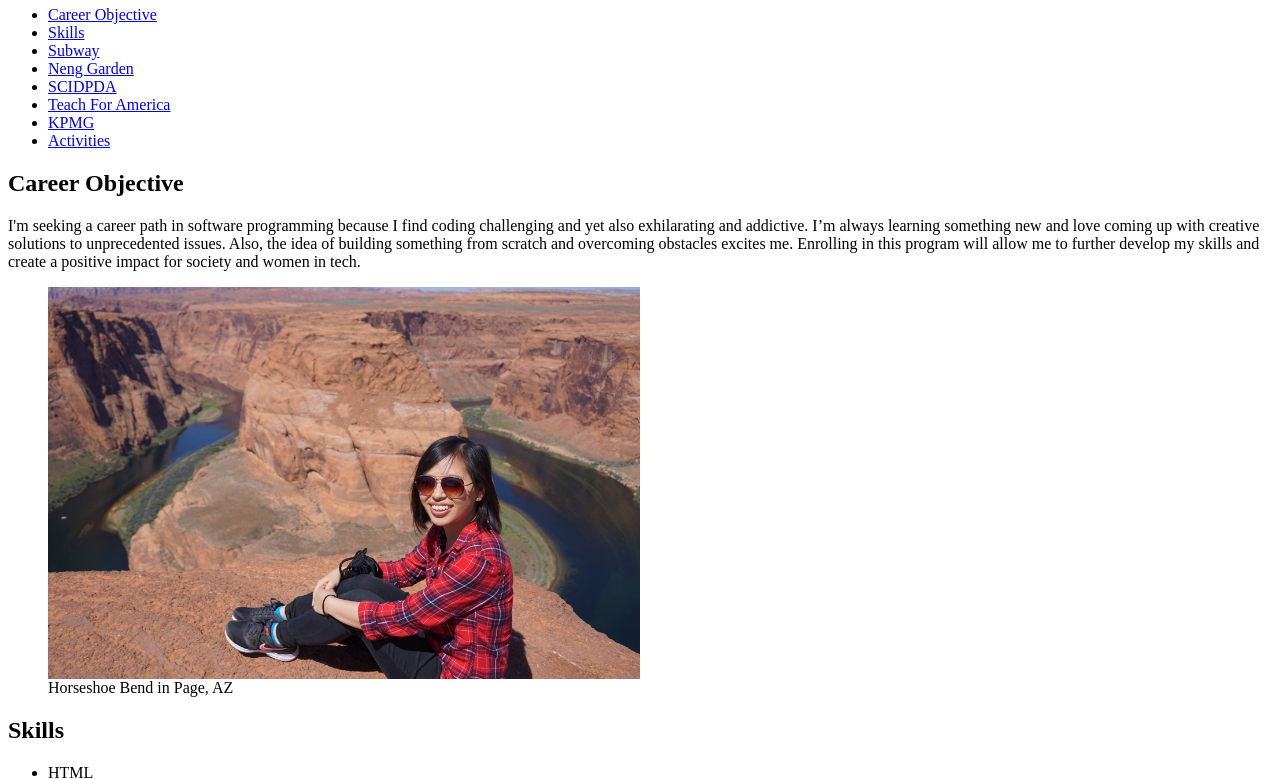
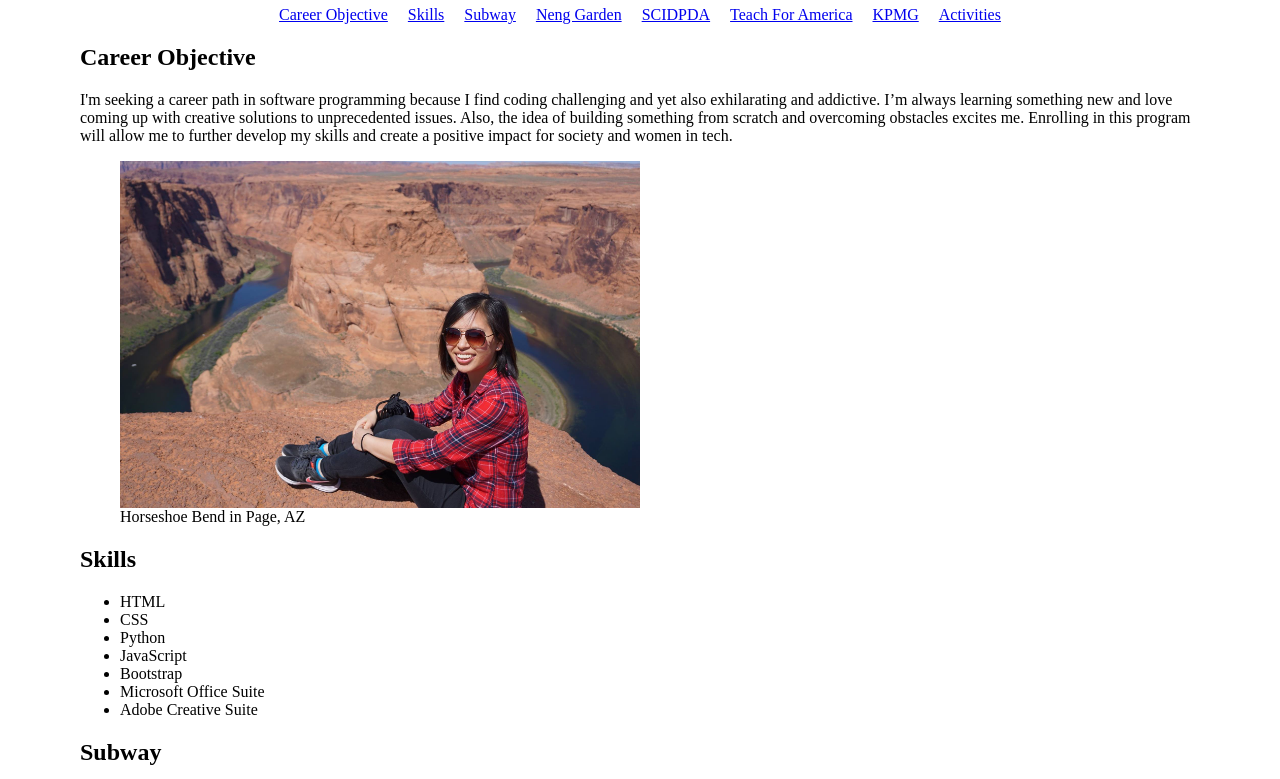
Before and after one commit to ctam91/html-me-something, a plain HTML site: page index.html in a window 1280 px wide. Shown: the part 60-839 px from the top of the page. Drawn offline with Linux system fonts and the light colour scheme.

Commit message:
add style

```diff
--- a/style.css
+++ b/style.css
@@ -1,4 +1,29 @@
-img{
-    height: 50%;
+/*nav bar*/
+nav{
+    text-align: center;
+}
+
+nav ul {
+    list-style-type: none;
+    margin: 0;
+    padding: 0;
+}
+
+nav li {
+    display: inline;
+    margin: 0.5em;
+}
+
+/*body styling */
+
+body {
+   margin-left: 5em;
+   margin-right: 5em;
+}
+
+/*Image styling */
+img {
     width: 50%;
+    height: auto;
+    margin: auto;
 }
```
